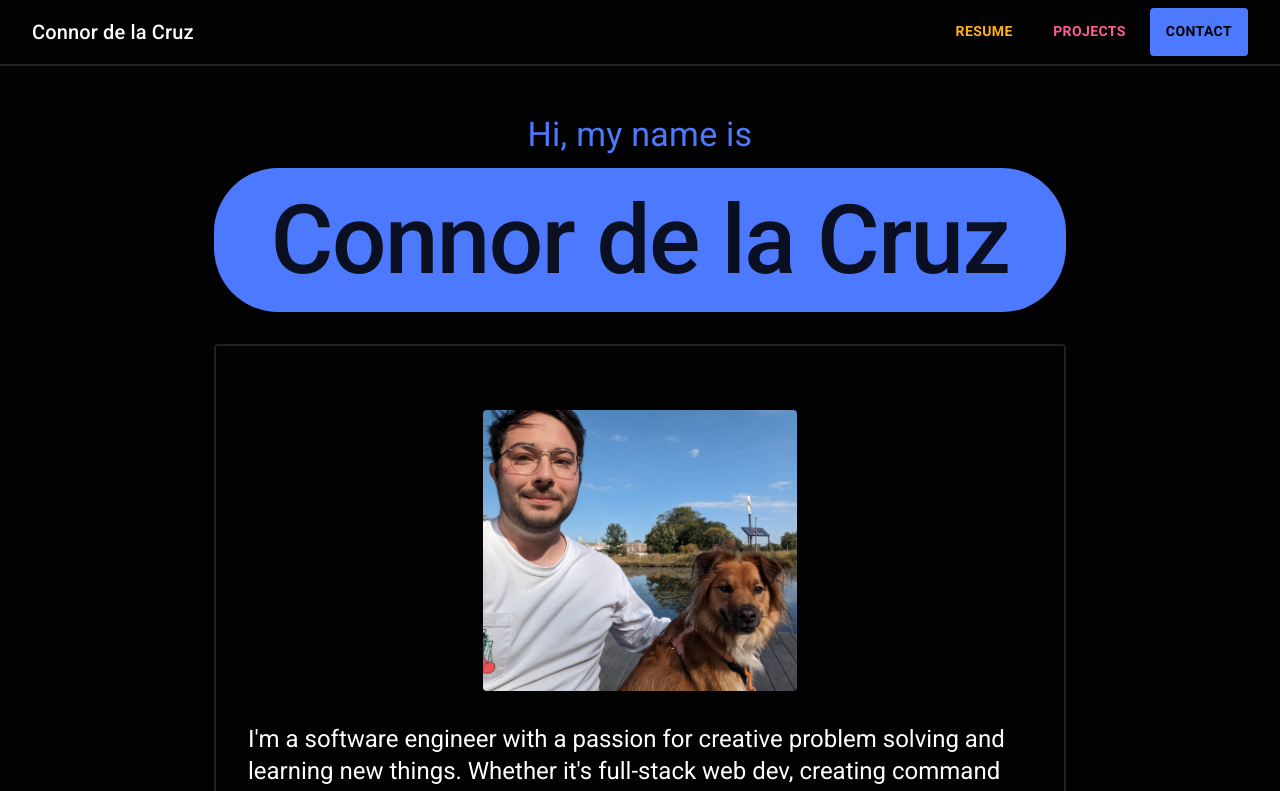
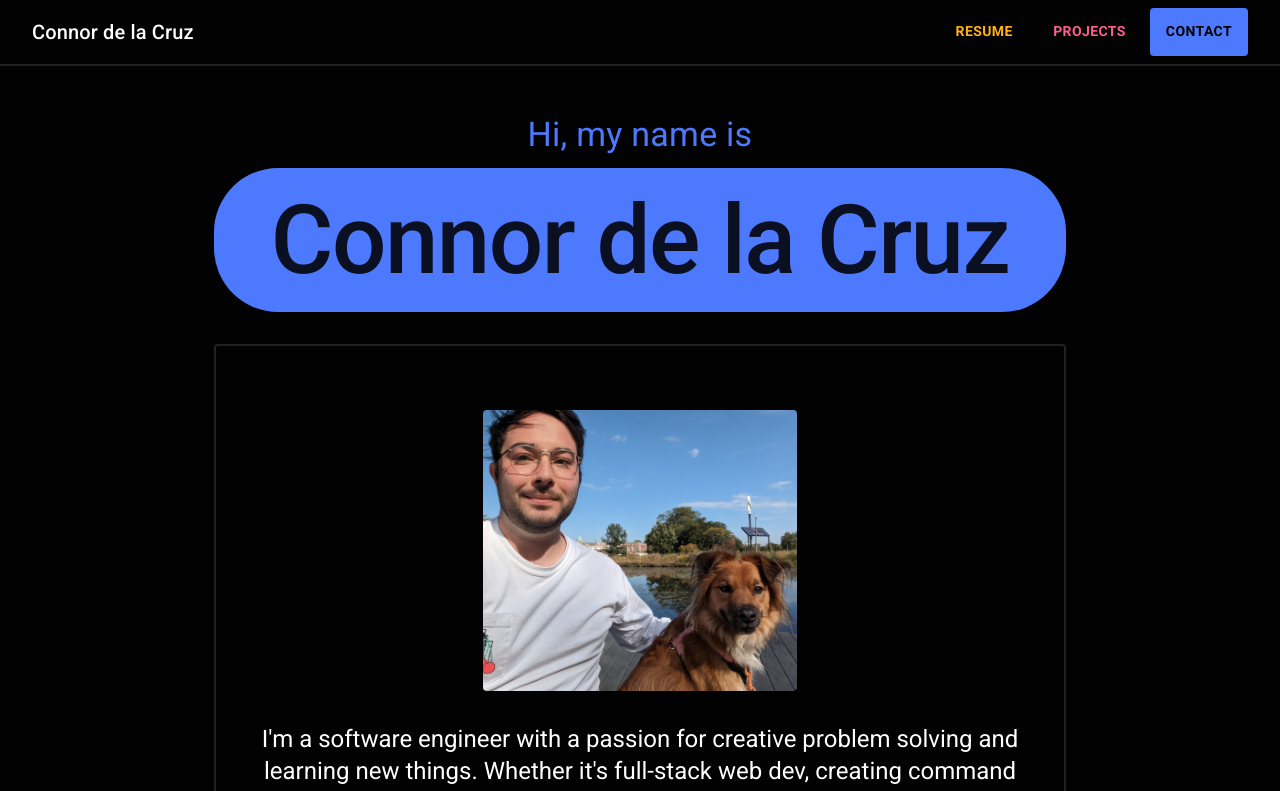
Before and after one commit to connordelacruz/connordelacruz.github.io, a React (Vite) app: page / in a window 1280 px wide. Shown: the top 791 px of the page. Built offline with nearby package versions, Linux system fonts and the light colour scheme.

Commit message:
extracted page header component

```diff
--- a/src/App.jsx
+++ b/src/App.jsx
@@ -12,16 +12,13 @@ import {
 } from '@mui/material'
 import { Description, Email, GitHub, Instagram, LinkedIn } from '@mui/icons-material'
 import { theme } from './components/Theme.jsx'
-import { SocialLinks } from './components/SocialLinks.jsx'
 import { ExperienceCard, SkillCards } from './components/ResumeSection.jsx'
 import { ProjectCard } from './components/ProjectCard.jsx'
 import { SectionHeader } from './components/SectionHeader.jsx'
 import { NavBar } from './components/NavBar.jsx'
+import { PageHeader } from './components/PageHeader.jsx'
 
 function App() {
-  // TODO:
-  //    - Pagination on projects? resume? https://mui.com/material-ui/react-pagination/
-
   // ================================================================================
   // Constants
   // ================================================================================
@@ -34,6 +31,7 @@ function App() {
   // ================================================================================
   // Content
   // ================================================================================
+  // TODO: move these to their respective components to clean up this file?
 
   // --------------------------------------------------------------------------------
   // Socials
@@ -175,118 +173,14 @@ function App() {
         ]}
       />
 
-      {/*Content*/}
+      { /* Header */}
+      <PageHeader
+        color={COLOR_HEADER}
+        socialLinkProps={socialLinkProps}
+      />
+
+      {/* Page Content */}
       <Container id="page-wrapper" maxWidth="md">
-
-        { /* Header */}
-        <Box
-          id="section-top"
-          sx={{
-            my: {
-              xs: 2,
-              md: 6,
-            },
-          }}
-        >
-
-          {/*Header Text*/}
-          <Box
-            sx={{
-              textAlign: 'center',
-            }}
-          >
-            <Typography
-              variant="h4"
-              color={COLOR_HEADER}
-              sx={{
-                fontWeight: 400,
-              }}
-            >
-              Hi, my name is
-            </Typography>
-            {/*TODO: make sure name scales nicely, breaks well on narrow views (damn this 3 word last name)*/}
-            <Typography
-              variant="h1"
-              color={COLOR_HEADER}
-              sx={{
-                fontWeight: 500,
-                // Handle line breaks in the title a bit smoother by shrinking font size on small viewports
-                fontSize: {
-                  // TODO: figure out the best numbers here, scale subheader to look nice too
-                  xs: '3rem',
-                  sm: '4rem',
-                  md: '6rem',
-                },
-                color: COLOR_HEADER + '.contrastText',
-                backgroundColor: COLOR_HEADER + '.main',
-                // TODO: make sure this padding doesn't break mobile
-                px: 0,
-                py: 2,
-                borderRadius: 16,
-              }}
-              gutterBottom={false}
-            >
-              Connor de la Cruz
-            </Typography>
-          </Box>
-
-          {/* About */}
-          <Box
-            id="section-about"
-            sx={{
-              mt: 4,
-            }}
-          >
-            <Paper
-              id="about-content"
-              sx={{
-                p: {
-                  xs: 2,
-                  sm: 4,
-                },
-              }}
-            >
-
-              {/*Profile Photo*/}
-              <Box
-                sx={{
-                  maxWidth: {
-                    xs: '50%',
-                    sm: '40%',
-                  },
-                  margin: '0 auto',
-                  my: 4,
-                }}
-              >
-                <img
-                  src="images/about/profile.jpg"
-                  className="profile-image"
-                />
-              </Box>
-              <Typography
-                variant="h5"
-                component="p"
-                sx={{
-                  fontSize: {
-                    // TODO: looks a little funky on xs... (maybe it's cuz it's too wordy idk)
-                    xs: '1.25rem',
-                    sm: '1.5rem',
-                  },
-                }}
-              >
-                I'm a software engineer with a passion for creative problem solving and learning new things. Whether
-                it's full-stack web dev, creating command line tools, or even dabbling in design work, I love taking
-                on
-                new challenges and building things I can be proud of.
-              </Typography>
-            </Paper>
-          </Box>
-
-          {/*Socials*/}
-          <SocialLinks linkProps={socialLinkProps} color={COLOR_CONTACT}/>
-        </Box>
-
-        {/* Page Content */}
         <Stack
           id="sections-stack"
           spacing={4}
--- /dev/null
+++ b/src/components/PageHeader.jsx
@@ -0,0 +1,136 @@
+import { Box, Container, Paper, Typography } from '@mui/material'
+import { SocialLinks } from './SocialLinks.jsx'
+
+/**
+ * Page header component.
+ *
+ * @param color Theme color for header section.
+ * @param socialLinkProps props to use on SocialLinks component.
+ *
+ * @return {JSX.Element}
+ * @constructor
+ */
+export const PageHeader = ({
+                             color,
+                             socialLinkProps,
+                           }) => {
+  return (
+    <Container
+      id="header-wrapper"
+      maxWidth={false}
+      disableGutters
+      sx={{
+        // TODO: use upscaled image
+        // TODO: fallback color?
+//          backgroundImage: 'url("./images/header/background.png")',
+        // TODO: width 100% wide, height 100% narrow?
+//          backgroundSize: '100%',
+        // TODO: no repeat?
+      }}
+    >
+
+      { /* Header */}
+      <Container
+        maxWidth="md"
+        id="section-top"
+        sx={{
+          my: {
+            xs: 2,
+            md: 6,
+            textAlign: 'center',
+          },
+        }}
+      >
+        {/*Header Text*/}
+        <Typography
+          variant="h4"
+          color={color}
+          sx={{
+            fontWeight: 400,
+          }}
+        >
+          Hi, my name is
+        </Typography>
+        {/*TODO: make sure name scales nicely, breaks well on narrow views (damn this 3 word last name)*/}
+        <Typography
+          variant="h1"
+          color={color}
+          sx={{
+            fontWeight: 500,
+            // Handle line breaks in the title a bit smoother by shrinking font size on small viewports
+            fontSize: {
+              // TODO: figure out the best numbers here, scale subheader to look nice too
+              xs: '3rem',
+              sm: '4rem',
+              md: '6rem',
+            },
+            color: color + '.contrastText',
+            backgroundColor: color + '.main',
+            // TODO: make sure this padding doesn't break mobile
+            px: 0,
+            py: 2,
+            borderRadius: 16,
+          }}
+          gutterBottom={false}
+        >
+          Connor de la Cruz
+        </Typography>
+
+        {/* About */}
+        <Box
+          id="section-about"
+          sx={{
+            mt: 4,
+          }}
+        >
+          <Paper
+            id="about-content"
+            sx={{
+              p: {
+                xs: 2,
+                sm: 4,
+              },
+            }}
+          >
+
+            {/*Profile Photo*/}
+            <Box
+              sx={{
+                maxWidth: {
+                  xs: '50%',
+                  sm: '40%',
+                },
+                margin: '0 auto',
+                my: 4,
+              }}
+            >
+              <img
+                src="images/about/profile.jpg"
+                className="profile-image"
+              />
+            </Box>
+            <Typography
+              variant="h5"
+              component="p"
+              sx={{
+                fontSize: {
+                  // TODO: looks a little funky on xs... (maybe it's cuz it's too wordy idk)
+                  xs: '1.25rem',
+                  sm: '1.5rem',
+                },
+              }}
+            >
+              I'm a software engineer with a passion for creative problem solving and learning new things. Whether
+              it's full-stack web dev, creating command line tools, or even dabbling in design work, I love taking
+              on
+              new challenges and building things I can be proud of.
+            </Typography>
+          </Paper>
+        </Box>
+
+        {/*Socials*/}
+        <SocialLinks linkProps={socialLinkProps} color={color}/>
+      </Container>
+    </Container>
+  )
+}
```
